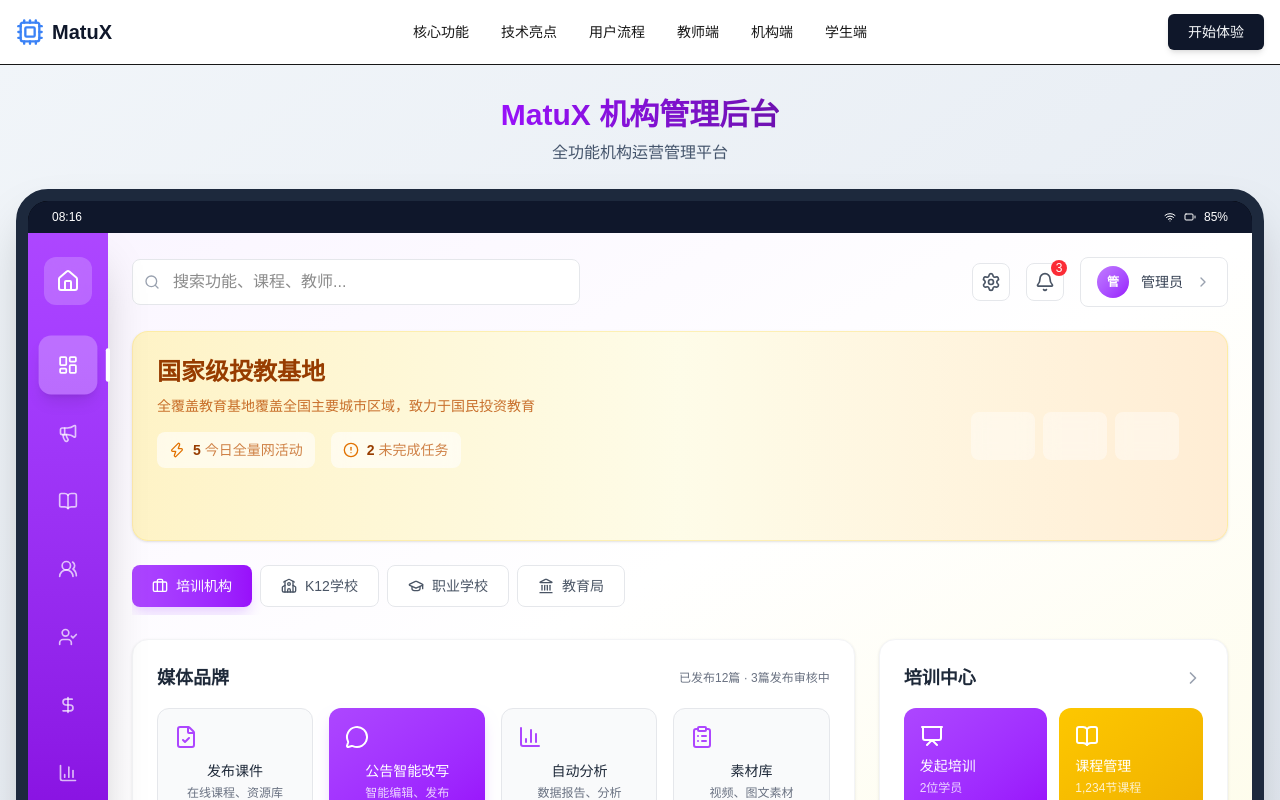
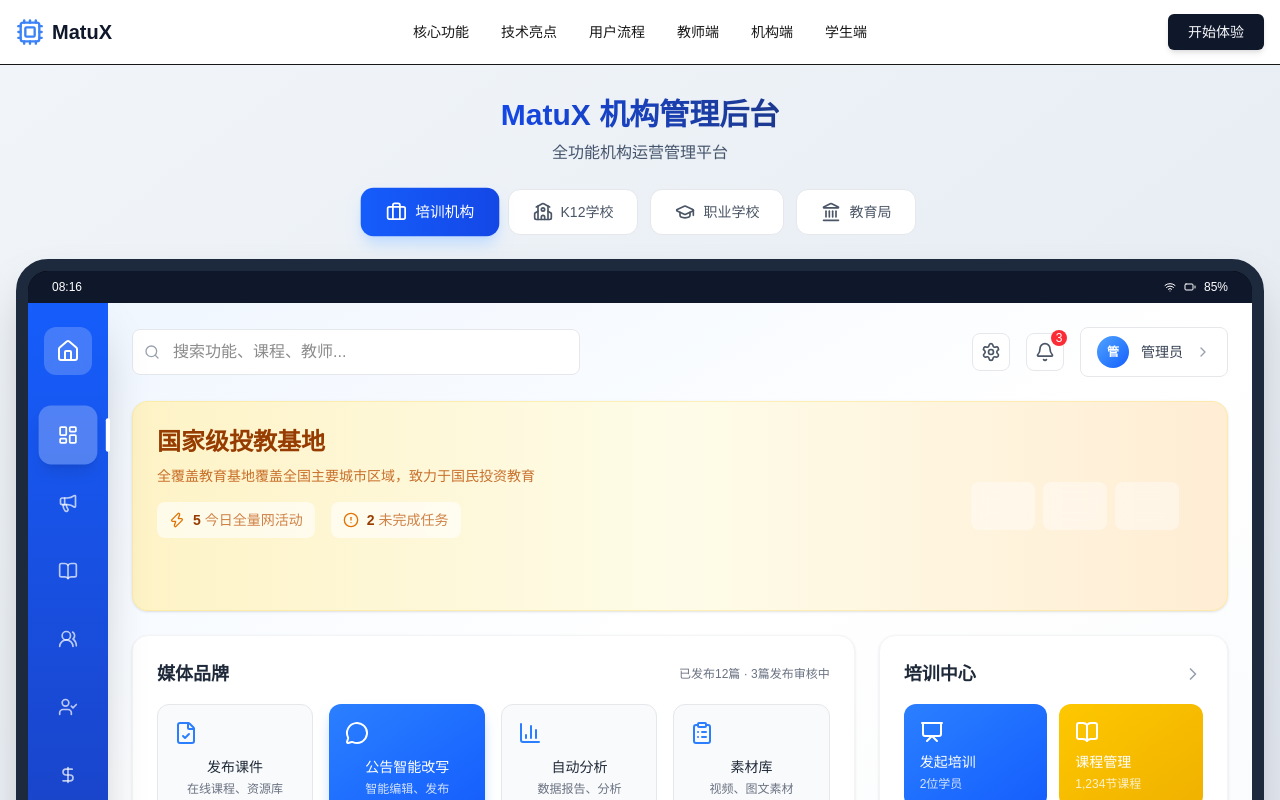
Before and after one commit to MatuX-ai/edu-proto, a Next.js app: page /institution-dashboard in a window 1280 px wide. Shown: the top 800 px of the page. Built offline with nearby package versions, Linux system fonts and the light colour scheme.

Commit message:
feat: 组织类型选择器移到框外，主色系改为深蓝色

```diff
--- a/app/institution-dashboard/page.tsx
+++ b/app/institution-dashboard/page.tsx
@@ -37,7 +37,7 @@ export default function InstitutionDashboardPage() {
         { label: '未完成任务', value: '2', icon: AlertCircle }
       ],
       functionCards: [
-        { title: '发起培训', subtitle: '2位学员', icon: Presentation, color: 'from-purple-500 to-purple-600', bg: 'bg-purple-500' },
+        { title: '发起培训', subtitle: '2位学员', icon: Presentation, color: 'from-blue-500 to-blue-600', bg: 'bg-blue-500' },
         { title: '课程管理', subtitle: '1,234节课程', icon: BookOpen, color: 'from-yellow-400 to-yellow-500', bg: 'bg-yellow-400' },
         { title: '培训活动', subtitle: '组织活动12场', icon: Users2, color: 'from-orange-400 to-orange-500', bg: 'bg-orange-400' },
         { title: '监控中心', subtitle: '连接视频源15个', icon: Monitor, color: 'from-blue-400 to-blue-500', bg: 'bg-blue-400' },
@@ -55,7 +55,7 @@ export default function InstitutionDashboardPage() {
         currentTemp: '15°C'
       },
       quickTools: [
-        { title: '报名统计', icon: Users2, color: 'bg-purple-500' },
+        { title: '报名统计', icon: Users2, color: 'bg-blue-500' },
         { title: '查询会议', icon: Calendar, color: 'bg-orange-500' },
         { title: '远程辅导', icon: Video, color: 'bg-blue-400' },
         { title: '直播管理', icon: Monitor, color: 'bg-green-400' },
@@ -71,7 +71,7 @@ export default function InstitutionDashboardPage() {
         { label: '在职教师', value: '36', icon: Users }
       ],
       functionCards: [
-        { title: '课程编排', subtitle: '120节课程', icon: Calendar, color: 'from-purple-500 to-purple-600', bg: 'bg-purple-500' },
+        { title: '课程编排', subtitle: '120节课程', icon: Calendar, color: 'from-blue-500 to-blue-600', bg: 'bg-blue-500' },
         { title: '学生管理', subtitle: '864名学生', icon: Users, color: 'from-yellow-400 to-yellow-500', bg: 'bg-yellow-400' },
         { title: '考试安排', subtitle: '本月3场考试', icon: FileText, color: 'from-orange-400 to-orange-500', bg: 'bg-orange-400' },
         { title: '教学监控', subtitle: '24间教室', icon: Monitor, color: 'from-blue-400 to-blue-500', bg: 'bg-blue-400' },
@@ -89,7 +89,7 @@ export default function InstitutionDashboardPage() {
         currentTemp: '22°C'
       },
       quickTools: [
-        { title: '课程表', icon: Calendar, color: 'bg-purple-500' },
+        { title: '课程表', icon: Calendar, color: 'bg-blue-500' },
         { title: '作业管理', icon: FileText, color: 'bg-orange-500' },
         { title: '家长沟通', icon: MessageSquare, color: 'bg-blue-400' },
         { title: '校园公告', icon: Megaphone, color: 'bg-green-400' },
@@ -105,7 +105,7 @@ export default function InstitutionDashboardPage() {
         { label: '校企合作', value: '45', icon: Handshake }
       ],
       functionCards: [
-        { title: '实训管理', subtitle: '15个实训基地', icon: Monitor, color: 'from-purple-500 to-purple-600', bg: 'bg-purple-500' },
+        { title: '实训管理', subtitle: '15个实训基地', icon: Monitor, color: 'from-blue-500 to-blue-600', bg: 'bg-blue-500' },
         { title: '竞赛组织', subtitle: '本月4场赛事', icon: Trophy, color: 'from-yellow-400 to-yellow-500', bg: 'bg-yellow-400' },
         { title: '校企合作', subtitle: '45家合作企业', icon: Handshake, color: 'from-orange-400 to-orange-500', bg: 'bg-orange-400' },
         { title: '专利管理', subtitle: '28项申请中', icon: FileText, color: 'from-blue-400 to-blue-500', bg: 'bg-blue-400' },
@@ -123,7 +123,7 @@ export default function InstitutionDashboardPage() {
         currentTemp: '24°C'
       },
       quickTools: [
-        { title: '赛事报名', icon: Trophy, color: 'bg-purple-500' },
+        { title: '赛事报名', icon: Trophy, color: 'bg-blue-500' },
         { title: '项目认领', icon: TargetIcon, color: 'bg-orange-500' },
         { title: '专利申报', icon: FileText, color: 'bg-blue-400' },
         { title: '企业合作', icon: Handshake, color: 'bg-green-400' },
@@ -139,7 +139,7 @@ export default function InstitutionDashboardPage() {
         { label: '教育投入', value: '¥2.8M', icon: DollarSign }
       ],
       functionCards: [
-        { title: '学校管理', subtitle: '156所学校', icon: Building2, color: 'from-purple-500 to-purple-600', bg: 'bg-purple-500' },
+        { title: '学校管理', subtitle: '156所学校', icon: Building2, color: 'from-blue-500 to-blue-600', bg: 'bg-blue-500' },
         { title: '资源分配', subtitle: '均衡配置', icon: TargetIcon, color: 'from-yellow-400 to-yellow-500', bg: 'bg-yellow-400' },
         { title: '质量监控', subtitle: '全覆盖监测', icon: Monitor, color: 'from-orange-400 to-orange-500', bg: 'bg-orange-400' },
         { title: '数据统计', subtitle: '多维度分析', icon: BarChart3, color: 'from-blue-400 to-blue-500', bg: 'bg-blue-400' },
@@ -157,7 +157,7 @@ export default function InstitutionDashboardPage() {
         currentTemp: '23°C'
       },
       quickTools: [
-        { title: '学校档案', icon: Building2, color: 'bg-purple-500' },
+        { title: '学校档案', icon: Building2, color: 'bg-blue-500' },
         { title: '教师统计', icon: Users, color: 'bg-orange-500' },
         { title: '资金投入', icon: DollarSign, color: 'bg-blue-400' },
         { title: '质量报告', icon: FileText, color: 'bg-green-400' },
@@ -172,10 +172,36 @@ export default function InstitutionDashboardPage() {
     <div className="min-h-screen bg-gradient-to-br from-slate-100 to-slate-200 flex flex-col items-center justify-center py-8 px-4">
       {/* Header */}
       <div className="text-center mb-6">
-        <h1 className="text-3xl font-bold bg-gradient-to-r from-purple-600 to-purple-800 bg-clip-text text-transparent mb-2">
+        <h1 className="text-3xl font-bold bg-gradient-to-r from-blue-700 to-blue-900 bg-clip-text text-transparent mb-2">
           MatuX 机构管理后台
         </h1>
         <p className="text-slate-600">全功能机构运营管理平台</p>
+      </div>
+
+      {/* Organization Type Selector - Outside Frame */}
+      <div className="flex gap-3 mb-6">
+        {([
+          { key: 'training', label: '培训机构', icon: Briefcase },
+          { key: 'k12', label: 'K12学校', icon: School },
+          { key: 'vocational', label: '职业学校', icon: GraduationCap },
+          { key: 'education-bureau', label: '教育局', icon: Landmark }
+        ] as const).map((tab) => {
+          const TabIconComponent = tab.icon;
+          return (
+            <button
+              key={tab.key}
+              onClick={() => setActiveTab(tab.key)}
+              className={`flex items-center gap-2 px-6 py-3 rounded-xl whitespace-nowrap transition-all ${
+                activeTab === tab.key
+                  ? 'bg-gradient-to-r from-blue-600 to-blue-700 text-white shadow-lg shadow-blue-200 scale-105'
+                  : 'bg-white text-gray-600 hover:bg-blue-50 border border-gray-200'
+              }`}
+            >
+              <TabIconComponent className="h-5 w-5" />
+              <span className="text-sm font-medium">{tab.label}</span>
+            </button>
+          );
+        })}
       </div>
 
       {/* Tablet Device Frame */}
@@ -195,12 +221,12 @@ export default function InstitutionDashboardPage() {
         </div>
 
         {/* Main Dashboard Content */}
-        <div className="w-full bg-gradient-to-br from-purple-50 via-white to-yellow-50 relative overflow-hidden" style={{ height: 'calc(100vh - 200px)', minHeight: '700px' }}>
+        <div className="w-full bg-gradient-to-br from-blue-50 via-white to-slate-50 relative overflow-hidden" style={{ height: 'calc(100vh - 200px)', minHeight: '700px' }}>
           {/* Sidebar - Fixed inside the frame */}
           <motion.div
             initial={{ x: -80 }}
             animate={{ x: 0 }}
-            className="absolute w-20 bg-gradient-to-b from-purple-500 to-purple-700 h-full left-0 top-0 z-50 flex flex-col items-center py-6 shadow-2xl"
+            className="absolute w-20 bg-gradient-to-b from-blue-600 to-blue-800 h-full left-0 top-0 z-50 flex flex-col items-center py-6 shadow-2xl"
           >
             {/* Logo */}
             <div className="mb-8">
@@ -251,21 +277,21 @@ export default function InstitutionDashboardPage() {
                 <input
                   type="text"
                   placeholder="搜索功能、课程、教师..."
-                  className="w-full pl-10 pr-4 py-2.5 bg-white rounded-lg border border-gray-200 focus:border-purple-400 focus:ring-2 focus:ring-purple-100 outline-none transition-all"
+                  className="w-full pl-10 pr-4 py-2.5 bg-white rounded-lg border border-gray-200 focus:border-blue-400 focus:ring-2 focus:ring-blue-100 outline-none transition-all"
                 />
               </div>
             </div>
 
             <div className="flex items-center gap-4">
-              <button className="relative p-2 bg-white rounded-lg border border-gray-200 hover:border-purple-300 transition-all">
+              <button className="relative p-2 bg-white rounded-lg border border-gray-200 hover:border-blue-300 transition-all">
                 <Settings className="h-5 w-5 text-gray-600" />
               </button>
-              <button className="relative p-2 bg-white rounded-lg border border-gray-200 hover:border-purple-300 transition-all">
+              <button className="relative p-2 bg-white rounded-lg border border-gray-200 hover:border-blue-300 transition-all">
                 <Bell className="h-5 w-5 text-gray-600" />
                 <span className="absolute -top-1 -right-1 w-4 h-4 bg-red-500 rounded-full text-white text-xs flex items-center justify-center">3</span>
               </button>
               <div className="flex items-center gap-3 bg-white px-4 py-2 rounded-lg border border-gray-200">
-                <div className="w-8 h-8 bg-gradient-to-br from-purple-400 to-purple-600 rounded-full flex items-center justify-center">
+                <div className="w-8 h-8 bg-gradient-to-br from-blue-400 to-blue-600 rounded-full flex items-center justify-center">
                   <span className="text-white text-xs font-bold">管</span>
                 </div>
                 <span className="text-sm font-medium text-gray-700">管理员</span>
@@ -308,32 +334,6 @@ export default function InstitutionDashboardPage() {
             </div>
           </motion.div>
 
-          {/* Type Selector Tabs */}
-          <div className="flex gap-2 mb-6 overflow-x-auto pb-2">
-            {([
-              { key: 'training', label: '培训机构', icon: Briefcase },
-              { key: 'k12', label: 'K12学校', icon: School },
-              { key: 'vocational', label: '职业学校', icon: GraduationCap },
-              { key: 'education-bureau', label: '教育局', icon: Landmark }
-            ] as const).map((tab) => {
-              const TabIconComponent = tab.icon;
-              return (
-                <button
-                  key={tab.key}
-                  onClick={() => setActiveTab(tab.key)}
-                  className={`flex items-center gap-2 px-5 py-2.5 rounded-lg whitespace-nowrap transition-all ${
-                    activeTab === tab.key
-                      ? 'bg-gradient-to-r from-purple-500 to-purple-600 text-white shadow-lg shadow-purple-200'
-                      : 'bg-white text-gray-600 hover:bg-purple-50 border border-gray-200'
-                  }`}
-                >
-                  <TabIconComponent className="h-4 w-4" />
-                  <span className="text-sm font-medium">{tab.label}</span>
-                </button>
-              );
-            })}
-          </div>
-
           {/* Main Grid Layout */}
           <div className="grid lg:grid-cols-3 gap-6">
             {/* Left Column - Media & Dashboard */}
@@ -358,11 +358,11 @@ export default function InstitutionDashboardPage() {
                         key={i}
                         className={`relative p-4 rounded-xl transition-all ${
                           isActive
-                            ? 'bg-gradient-to-br from-purple-500 to-purple-600 text-white shadow-lg shadow-purple-200'
-                            : 'bg-gray-50 hover:bg-purple-50 border border-gray-200'
+                            ? 'bg-gradient-to-br from-blue-500 to-blue-600 text-white shadow-lg shadow-blue-200'
+                            : 'bg-gray-50 hover:bg-blue-50 border border-gray-200'
                         }`}
                       >
-                        <IconComponent className={`h-6 w-6 mb-3 ${isActive ? 'text-white' : 'text-purple-500'}`} />
+                        <IconComponent className={`h-6 w-6 mb-3 ${isActive ? 'text-white' : 'text-blue-500'}`} />
                         <div className={`text-sm font-medium mb-1 ${isActive ? 'text-white' : 'text-gray-800'}`}>
                           {card.title}
                         </div>
@@ -384,10 +384,10 @@ export default function InstitutionDashboardPage() {
               >
                 <div className="flex items-center justify-between mb-6">
                   <h3 className="text-lg font-bold text-gray-800 flex items-center gap-2">
-                    <Zap className="h-5 w-5 text-purple-500" />
+                    <Zap className="h-5 w-5 text-blue-500" />
                     数据中心
                   </h3>
-                  <select className="text-sm border border-gray-200 rounded-lg px-3 py-1.5 outline-none focus:border-purple-400">
+                  <select className="text-sm border border-gray-200 rounded-lg px-3 py-1.5 outline-none focus:border-blue-400">
                     <option>企业概览</option>
                     <option>数据分析</option>
                   </select>
```
